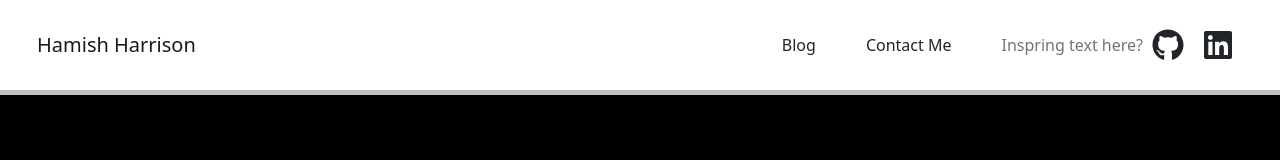
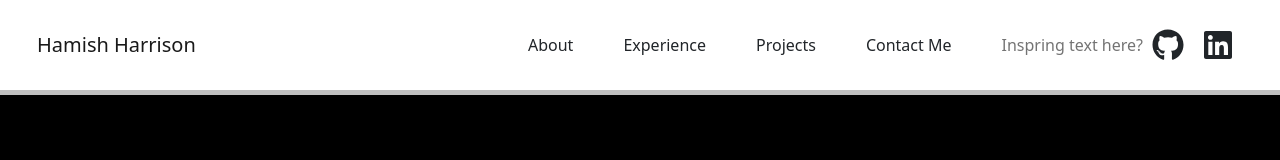
Before and after one commit to Noxirus/personal-website, a React (Create React App) app: page / in a window 1280 px wide. Shown: the top 160 px of the page. Built offline with nearby package versions, Linux system fonts and the light colour scheme.

Commit message:
Navigation bar placeholder, code clean
Removed unnecessary import statements
Added nav bar placeholder buttons
Dark background is now static across all pages

```diff
--- a/src/App.js
+++ b/src/App.js
@@ -9,12 +9,14 @@ import NotFound from './components/not-found';
 import BlogView from './components/pages/blog/blog-view';
 import BlogArchives from './components/pages/blog/blog-archives';
 import ProjectPage from './components/pages/projects/project-page';
+import styled from 'styled-components';
+import { IceColourPalette } from './library/colorPalette';
 
 function App() {
   return (
     <React.Fragment>
       <NavigationBar />
-
+      <BackgroundDiv />
       <BrowserRouter>
         <Routes>
           <Route path="/blog" element={<BlogArchives />} />
@@ -30,3 +32,12 @@ function App() {
 }
 
 export default App;
+
+//Add static background? Do I want a background?
+const BackgroundDiv = styled.div`
+    background-color: ${IceColourPalette.black};
+    width:100%;
+    height:100%;
+    position:fixed;
+    z-index:-5;
+`
--- a/src/components/navigationBar.jsx
+++ b/src/components/navigationBar.jsx
@@ -6,18 +6,11 @@ import {
   NavbarToggler,
   NavbarBrand,
   Nav,
-  NavItem,
   NavLink,
-  UncontrolledDropdown,
-  DropdownToggle,
-  DropdownMenu,
-  DropdownItem,
   NavbarText,
 } from 'reactstrap';
 import styled from 'styled-components';
 import { faGithub, faLinkedin } from '@fortawesome/free-brands-svg-icons';
-import { IceColourPalette } from '../library/colorPalette';
-
 
 const NavigationBar = (args) => {
   const [isOpen, setIsOpen] = useState(false);
@@ -29,7 +22,12 @@ const NavigationBar = (args) => {
       <NavbarToggler onClick={toggle} />
       <Collapse isOpen={isOpen} navbar>
         <Nav className="me-auto" navbar />
-        <StyledNavlink href="/blog">Blog</StyledNavlink>
+
+        {/*Smooth scroll for these links */}
+        <StyledNavlink>About</StyledNavlink>
+        <StyledNavlink>Experience</StyledNavlink>
+        <StyledNavlink>Projects</StyledNavlink>
+
         <StyledNavlink href="/contact-me">Contact Me</StyledNavlink>
         <NavbarText>Inspring text here?</NavbarText>
         <SocialMediaIcon icon={faGithub} size="2x" onClick={() => window.open("https://github.com/noxirus")} />
--- a/src/components/pages/blog/blog-view.jsx
+++ b/src/components/pages/blog/blog-view.jsx
@@ -1,4 +1,3 @@
-import { render } from '@testing-library/react';
 import React, { useEffect, useState } from 'react';
 import { useParams } from 'react-router-dom';
 import { Col, Container, Row } from 'reactstrap';
--- a/src/components/pages/home-page/about-section.jsx
+++ b/src/components/pages/home-page/about-section.jsx
@@ -1,5 +1,5 @@
 import React from 'react';
-import { Container, Row, Col } from 'reactstrap';
+import { Row, Col } from 'reactstrap';
 import styled from 'styled-components';
 import { InfoSection, ParagraphText, PrimaryText, SecondaryText } from '../../../library/styleLibrary';
 
--- a/src/components/pages/home-page/home-page.jsx
+++ b/src/components/pages/home-page/home-page.jsx
@@ -1,12 +1,11 @@
 import React from 'react';
-import { Container, Row, Col } from 'reactstrap';
+import { Row, Col } from 'reactstrap';
 import styled from 'styled-components';
 import AboutSection from './about-section';
 import BlogSection from './blog-section';
 import PortfolioSection from './portfolio-section';
 
 import SkillsSection from './skills-section';
-import { IceColourPalette } from '../../../library/colorPalette';
 import { InfoSection } from '../../../library/styleLibrary';
 
 
@@ -16,7 +15,7 @@ const HomePage = () => {
     <AboutSection />
     <SkillsSection />
     <PortfolioSection />
-    <BlogSection />
+    {/* <BlogSection /> */}
     <InfoSection>
         <Row>
             <Col>
@@ -31,7 +30,7 @@ const HomePage = () => {
 export default HomePage;
 
 const BackgroundDiv = styled.div`
-    background-color: ${IceColourPalette.black};
+
 `
 //Border?
 //Alternating color pattern?
--- a/src/components/pages/home-page/portfolio-section.jsx
+++ b/src/components/pages/home-page/portfolio-section.jsx
@@ -3,13 +3,8 @@ import { Row, Col, Button } from 'reactstrap';
 import ProjectCard from '../projects/project-card';
 import {
     TeamUnbreakable,
-    HIMALAYASTrial,
     PipePuzzles,
-    TheWilfredEscape,
     AbandonShip,
-    OmegaProtocol,
-    FinalVerdict,
-    ProjectArtemis
 } from '../../../library/portfolioLibrary';
 
 import { CenteredTitle, InfoSection } from '../../../library/styleLibrary';
--- a/src/components/pages/home-page/skill-icon-square.jsx
+++ b/src/components/pages/home-page/skill-icon-square.jsx
@@ -1,5 +1,4 @@
 import React from 'react';
-import { Col } from 'reactstrap';
 import styled from 'styled-components';
 import { IceColourPalette } from '../../../library/colorPalette';
 
```
